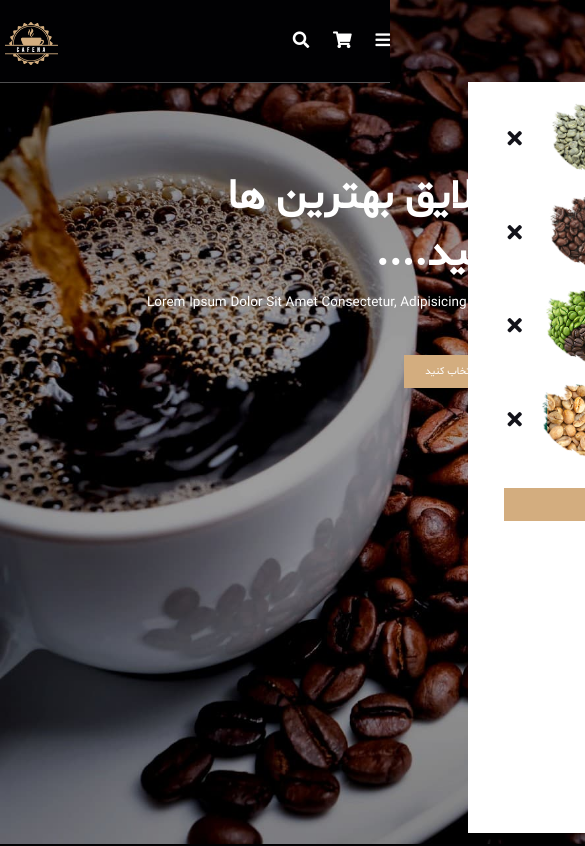
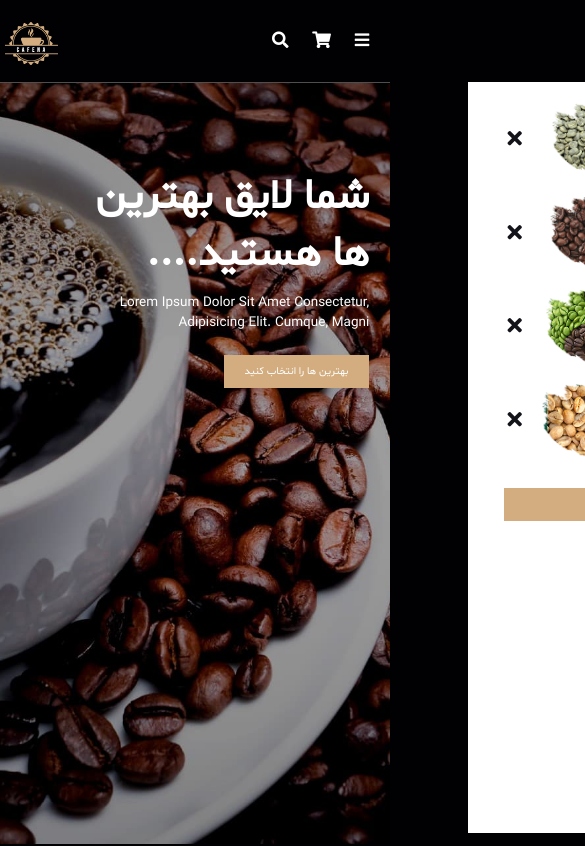
Before and after one commit to amin-da/CoffeShop, a plain HTML site: page index.html in a window 390 px wide. Shown: the top 846 px of the page, 585 px wide, since content can reach past the window. Drawn offline with Linux system fonts and the light colour scheme.

Commit message:
fix some bugs in resposive mode

```diff
--- a/style.css
+++ b/style.css
@@ -692,10 +692,10 @@ section {
     justify-content: center;
     text-align: right;
     background-position: center;
-    width: 100vh;
+    width: 100vw;
   }
   .home .content {
-    margin-right: 20%;
+    margin-left: 10%;
   }
   .home .content h3 {
     font-size: 4rem;
@@ -711,6 +711,6 @@ section {
   }
 
   .header {
-    padding: 1rem 0;
+    padding: 1rem 2rem 1rem 0;
   }
 }
```
